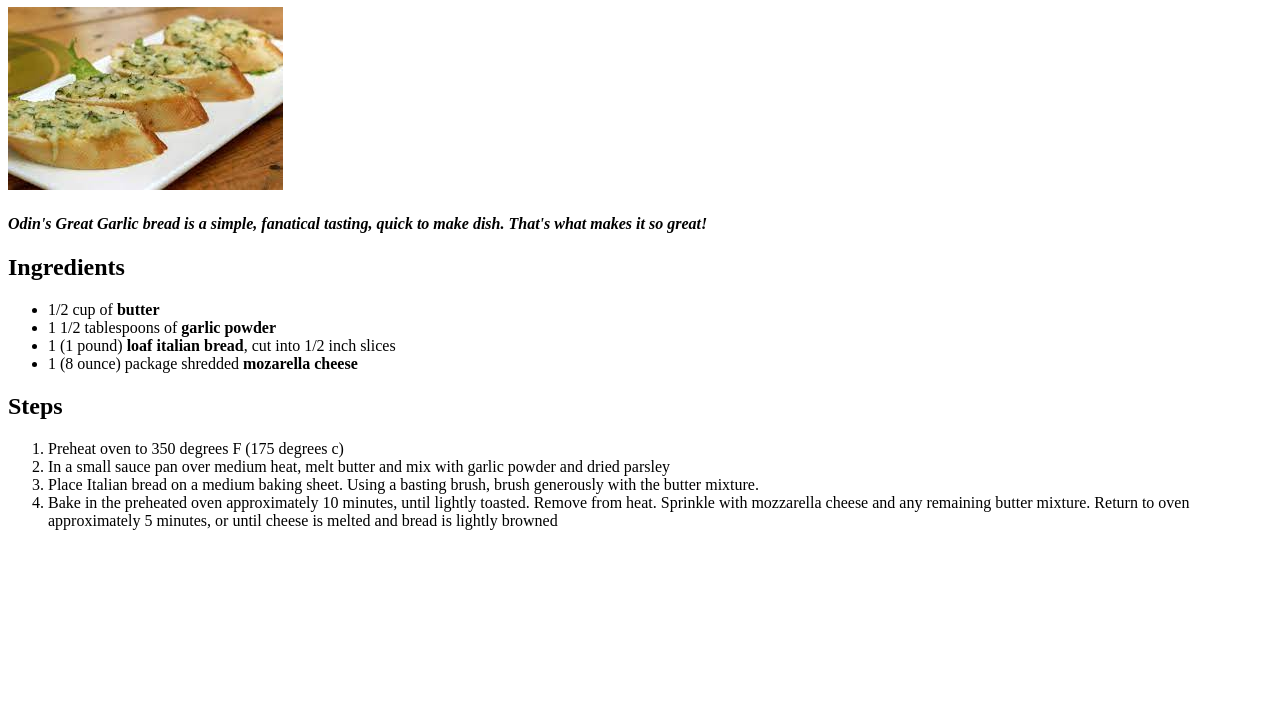
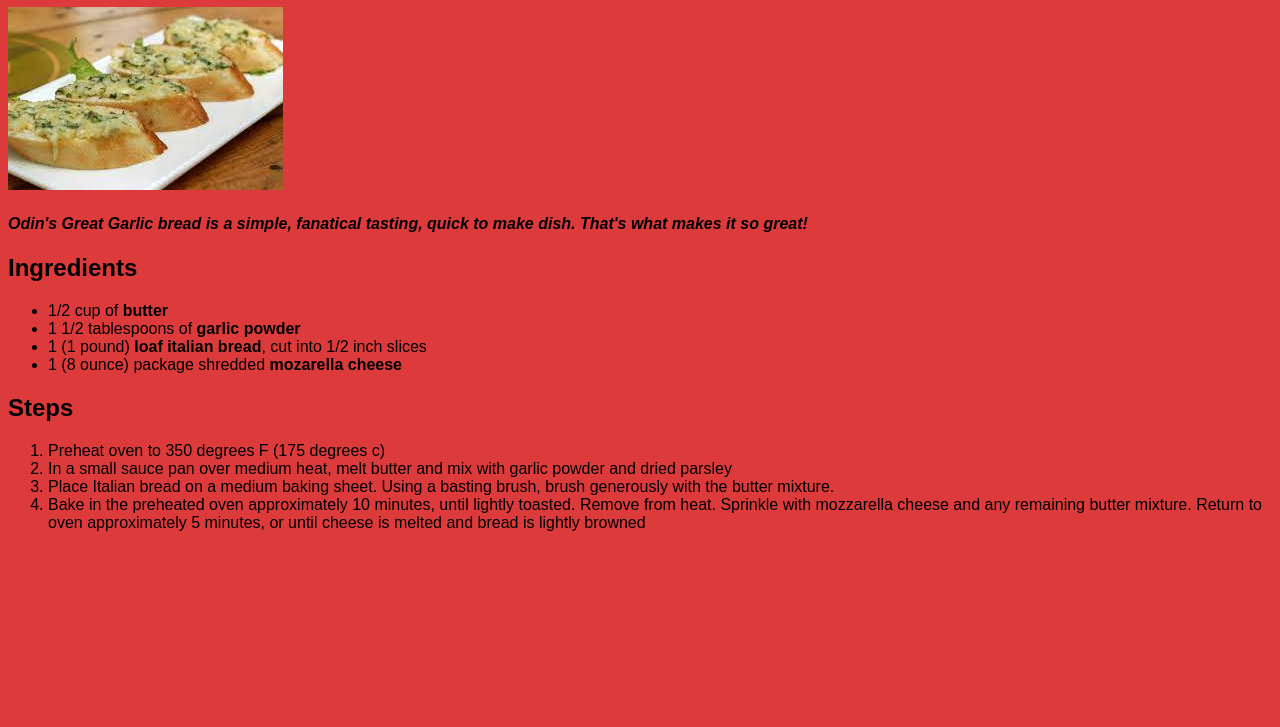
Before and after one commit to GitDisBread/Odin-Recipes, a plain HTML site: page OdinsGreatGarlicBread.html in a window 1280 px wide. Shown: the part 73-800 px from the top of the page. Drawn offline with Linux system fonts and the light colour scheme.

Commit message:
OdinsGreatGarlicBread.html

```diff
--- a/OdinsGreatGarlicBread.html
+++ b/OdinsGreatGarlicBread.html
@@ -5,6 +5,7 @@
  <head>
     <title>Odins great Garlic Bread</title>
     <meta charset="UTF-8">
+    <link rel= "stylesheet" href="great.css">
  </head>
 
    <body>
```
